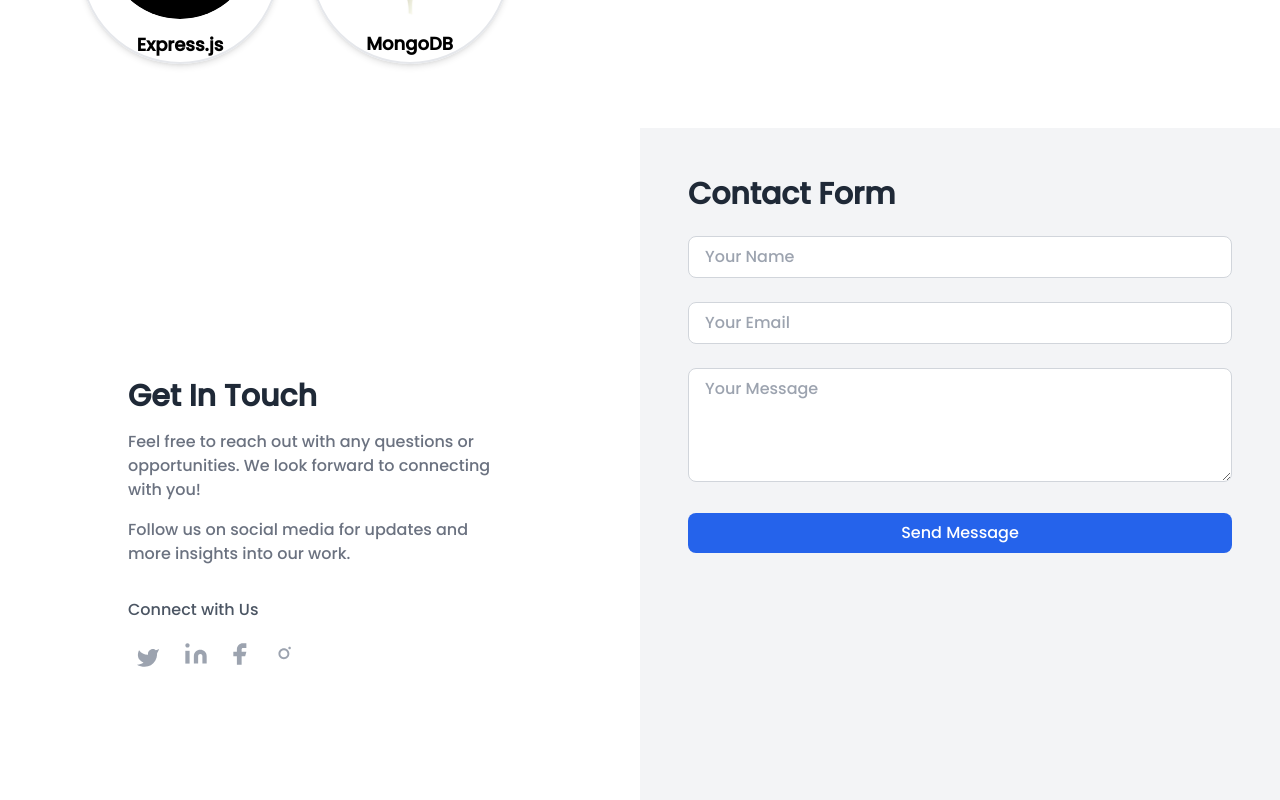
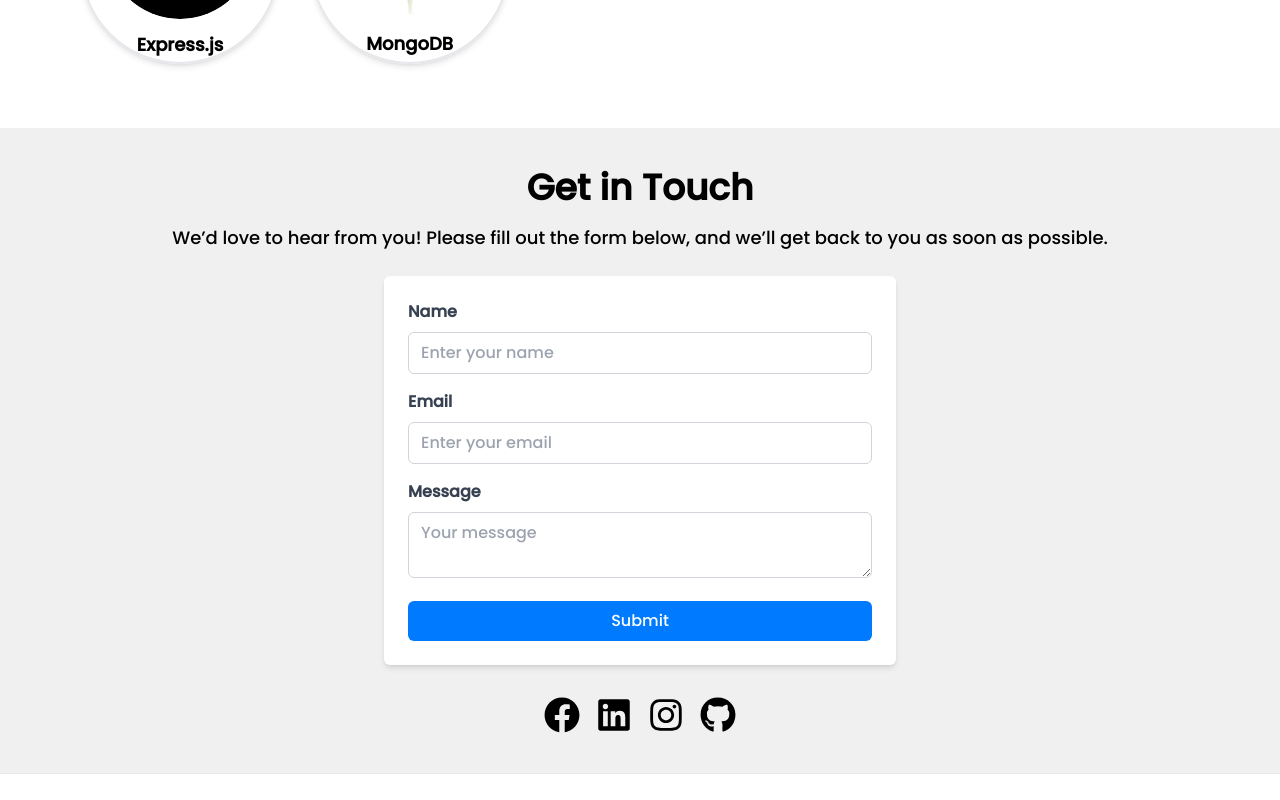
Before and after one commit to Mian-Tahir/Portfolio-Website, a React (Vite) app: page / in a window 1280 px wide. Shown: the part 4520-5320 px from the top of the page. Built offline with nearby package versions, Linux system fonts and the light colour scheme.

Commit message:
update portfolio/contact

```diff
--- a/src/components/Contact.jsx
+++ b/src/components/Contact.jsx
@@ -1,159 +1,179 @@
-import React from 'react';
+import React, { useState } from 'react';
 import { motion } from 'framer-motion';
+import { FaFacebook, FaLinkedin, FaInstagram, FaGithub } from 'react-icons/fa';
 
-const ContactUs = () => {
+const Contact = () => {
+  const [formData, setFormData] = useState({
+    name: '',
+    email: '',
+    message: '',
+  });
+
+  const [errors, setErrors] = useState({});
+
+  const handleInputChange = (e) => {
+    const { id, value } = e.target;
+    setFormData({
+      ...formData,
+      [id]: value,
+    });
+  };
+
+  const validateForm = () => {
+    const newErrors = {};
+    if (!formData.name) newErrors.name = 'Name is required';
+    if (!formData.email) newErrors.email = 'Email is required';
+    if (!formData.message) newErrors.message = 'Message is required';
+    return newErrors;
+  };
+
+  const handleSubmit = (e) => {
+    e.preventDefault();
+    const formErrors = validateForm();
+    if (Object.keys(formErrors).length === 0) {
+      // Process the form
+      alert('Form submitted successfully!');
+      setFormData({ name: '', email: '', message: '' }); // Clear form
+    } else {
+      setErrors(formErrors);
+    }
+  };
+
   return (
-    <section className="min-h-screen bg-white sm:flex">
-  <div className="flex flex-col justify-center w-full p-8 lg:bg-white lg:px-12 xl:px-32 lg:w-1/2">
-  <motion.h1
-    className="text-2xl font-semibold text-gray-800 capitalize dark:text-white lg:text-3xl"
-    initial={{ opacity: 0, y: -50 }}
-    animate={{ opacity: 1, y: 0 }}
-    transition={{ duration: 0.6 }}
+    <div id="Contact" className="bg-[#f0f0f0] text-black py-10"> {/* Ensure the ID matches the Link component */}
+      <motion.div
+        className="container mx-auto px-4"
+        initial={{ opacity: 0 }}
+        animate={{ opacity: 1 }}
+        transition={{ duration: 0.8 }}
+      >
+        {/* Heading */}
+        <motion.h2
+          className="text-4xl font-bold mb-4 text-center"
+          whileHover={{ scale: 1.05, color: "#007bff" }}
+          transition={{ duration: 0.3 }}
         >
           Get in Touch
-  </motion.h1>
+        </motion.h2>
 
+        {/* Description */}
         <motion.p
-    className="mt-4 text-gray-500 dark:text-gray-400"
-    initial={{ opacity: 0, y: 20 }}
-    animate={{ opacity: 1, y: 0 }}
-    transition={{ duration: 0.6, delay: 0.2 }}
+          className="text-lg mb-6 text-center"
+          whileHover={{ scale: 1.05 }}
+          transition={{ duration: 0.3 }}
         >
-    Feel free to reach out with any questions or opportunities. We look forward to connecting with you!
+          We’d love to hear from you! Please fill out the form below, and we’ll get back to you as soon as possible.
         </motion.p>
 
-  <motion.p
-    className="mt-4 text-gray-500 dark:text-gray-400"
-    initial={{ opacity: 0, y: 20 }}
-    animate={{ opacity: 1, y: 0 }}
-    transition={{ duration: 0.6, delay: 0.4 }}
+        {/* Contact Form */}
+        <motion.form
+          className="max-w-lg mx-auto bg-white p-6 shadow-md rounded-md"
+          initial={{ scale: 0.9 }}
+          animate={{ scale: 1 }}
+          whileHover={{ scale: 1.02 }}
+          transition={{ duration: 0.4 }}
+          onSubmit={handleSubmit}
         >
-    Follow us on social media for updates and more insights into our work.
-  </motion.p>
+          <div className="mb-4">
+            <label className="block text-gray-700 font-bold mb-2" htmlFor="name">
+              Name
+            </label>
+            <input
+              className={`w-full px-3 py-2 border rounded-md focus:outline-none focus:border-blue-500 ${errors.name ? 'border-red-500' : 'border-gray-300'}`}
+              type="text"
+              id="name"
+              placeholder="Enter your name"
+              value={formData.name}
+              onChange={handleInputChange}
+              aria-invalid={!!errors.name}
+            />
+            {errors.name && <p className="text-red-500 text-sm">{errors.name}</p>}
+          </div>
+          <div className="mb-4">
+            <label className="block text-gray-700 font-bold mb-2" htmlFor="email">
+              Email
+            </label>
+            <input
+              className={`w-full px-3 py-2 border rounded-md focus:outline-none focus:border-blue-500 ${errors.email ? 'border-red-500' : 'border-gray-300'}`}
+              type="email"
+              id="email"
+              placeholder="Enter your email"
+              value={formData.email}
+              onChange={handleInputChange}
+              aria-invalid={!!errors.email}
+            />
+            {errors.email && <p className="text-red-500 text-sm">{errors.email}</p>}
+          </div>
+          <div className="mb-4">
+            <label className="block text-gray-700 font-bold mb-2" htmlFor="message">
+              Message
+            </label>
+            <textarea
+              className={`w-full px-3 py-2 border rounded-md focus:outline-none focus:border-blue-500 ${errors.message ? 'border-red-500' : 'border-gray-300'}`}
+              id="message"
+              placeholder="Your message"
+              value={formData.message}
+              onChange={handleInputChange}
+              aria-invalid={!!errors.message}
+            />
+            {errors.message && <p className="text-red-500 text-sm">{errors.message}</p>}
+          </div>
+          <motion.button
+            type="submit"
+            className="w-full bg-[#007bff] text-white py-2 px-4 rounded-md hover:bg-blue-700"
+            whileHover={{ scale: 1.05 }}
+            transition={{ duration: 0.3 }}
+          >
+            Submit
+          </motion.button>
+        </motion.form>
 
-  <div className="mt-6 md:mt-8">
-    <motion.h3
-      className="font-medium text-gray-600 dark:text-gray-300"
-      initial={{ opacity: 0, y: 20 }}
-      animate={{ opacity: 1, y: 0 }}
-      transition={{ duration: 0.6, delay: 0.4 }}
+        {/* Social Media Icons */}
+        <div className="flex justify-center mt-8 space-x-4">
+          <motion.a
+            aria-label="Facebook"
+            href="https://www.facebook.com/profile.php?id=100040927500381/"
+            target="_blank"
+            rel="noopener noreferrer"
+            whileHover={{ scale: 1.2 }}
+            transition={{ duration: 0.3 }}
           >
-      Connect with Us
-    </motion.h3>
-
-    <div className="flex mt-4 -mx-1.5">
-      <a
-        className="mx-1.5 dark:hover:text-blue-400 text-gray-400 transition-colors duration-300 transform hover:text-blue-500"
-        href="#"
+            <FaFacebook className="text-4xl text-black hover:text-blue-600" />
+          </motion.a>
+          <motion.a
+            aria-label="LinkedIn"
+            href="https://www.linkedin.com/in/m-tahir-mahmood?utm_source=share&utm_campaign=share_via&utm_content=profile&utm_medium=android_app/"
+            target="_blank"
+            rel="noopener noreferrer"
+            whileHover={{ scale: 1.2 }}
+            transition={{ duration: 0.3 }}
           >
-        <svg
-          className="w-10 h-10 fill-current"
-          viewBox="0 0 24 24"
-          fill="none"
-          xmlns="http://www.w3.org/2000/svg"
+            <FaLinkedin className="text-4xl text-black hover:text-blue-600" />
+          </motion.a>
+          <motion.a
+            aria-label="Instagram"
+            href="https://www.instagram.com/its_mian178?igsh=ZTR0eDVvZjlkbTk3/"
+            target="_blank"
+            rel="noopener noreferrer"
+            whileHover={{ scale: 1.2 }}
+            transition={{ duration: 0.3 }}
           >
-          <path d="M18.6668 6.67334C18.0002 7.00001 17.3468 7.13268 16.6668 7.33334C15.9195 6.49001 14.8115 6.44334 13.7468 6.84201C12.6822 7.24068 11.9848 8.21534 12.0002 9.33334V10C9.83683 10.0553 7.91016 9.07001 6.66683 7.33334C6.66683 7.33334 3.87883 12.2887 9.3335 14.6667C8.0855 15.498 6.84083 16.0587 5.3335 16C7.53883 17.202 9.94216 17.6153 12.0228 17.0113C14.4095 16.318 16.3708 14.5293 17.1235 11.85C17.348 11.0351 17.4595 10.1932 17.4548 9.34801C17.4535 9.18201 18.4615 7.50001 18.6668 6.67268V6.67334Z" />
-        </svg>
-      </a>
-
-      <a
-        className="mx-1.5 dark:hover:text-blue-400 text-gray-400 transition-colors duration-300 transform hover:text-blue-500"
-        href="#"
+            <FaInstagram className="text-4xl text-black hover:text-pink-600" />
+          </motion.a>
+          <motion.a
+            aria-label="GitHub"
+            href="https://github.com/Mian-Tahir/"
+            target="_blank"
+            rel="noopener noreferrer"
+            whileHover={{ scale: 1.2 }}
+            transition={{ duration: 0.3 }}
           >
-        <svg
-          className="w-8 h-8"
-          viewBox="0 0 24 24"
-          fill="none"
-          xmlns="http://www.w3.org/2000/svg"
-        >
-          <path d="M15.2 8.80005C16.4731 8.80005 17.694 9.30576 18.5941 10.2059C19.4943 11.1061 20 12.327 20 13.6V19.2H16.8V13.6C16.8 13.1757 16.6315 12.7687 16.3314 12.4687C16.0313 12.1686 15.6244 12 15.2 12C14.7757 12 14.3687 12.1686 14.0687 12.4687C13.7686 12.7687 13.6 13.1757 13.6 13.6V19.2H10.4V13.6C10.4 12.327 10.9057 11.1061 11.8059 10.2059C12.7061 9.30576 13.927 8.80005 15.2 8.80005Z" fill="currentColor" />
-          <path d="M7.2 9.6001H4V19.2001H7.2V9.6001Z" fill="currentColor" />
-          <path d="M5.6 7.2C6.48366 7.2 7.2 6.48366 7.2 5.6C7.2 4.71634 6.48366 4 5.6 4C4.71634 4 4 4.71634 4 5.6C4 6.48366 4.71634 7.2 5.6 7.2Z" fill="currentColor" />
-        </svg>
-      </a>
-
-      <a
-        className="mx-1.5 dark:hover:text-blue-400 text-gray-400 transition-colors duration-300 transform hover:text-blue-500"
-        href="#"
-      >
-        <svg
-          className="w-8 h-8"
-          viewBox="0 0 24 24"
-          fill="none"
-          xmlns="http://www.w3.org/2000/svg"
-        >
-          <path d="M7 10.2222V13.7778H9.66667V20H13.2222V13.7778H15.8889L16.7778 10.2222H13.2222V8.44444C13.2222 8.2087 13.3159 7.9826 13.4826 7.81591C13.6493 7.64921 13.8754 7.55556 14.1111 7.55556H16.7778V4H14.1111C12.9324 4 11.8019 4.46825 10.9684 5.30175C10.1349 6.13524 9.66667 7.2657 9.66667 8.44444V10.2222H7Z" fill="currentColor" />
-        </svg>
-      </a>
-
-      <a
-        className="mx-1.5 dark:hover:text-blue-400 text-gray-400 transition-colors duration-300 transform hover:text-blue-500"
-        href="#"
-      >
-        <svg
-          className="w-8 h-8"
-          viewBox="0 0 24 24"
-          fill="none"
-          xmlns="http://www.w3.org/2000/svg"
-        >
-          <path d="M11.9294 7.72275C9.65868 7.72275 7.82715 9.55428 7.82715 11.825C7.82715 14.0956 9.65868 15.9271 11.9294 15.9271C14.2 15.9271 16.0316 14.0956 16.0316 11.825C16.0316 9.55428 14.2 7.72275 11.9294 7.72275ZM11.9294 14.4919C10.462 14.4919 9.26239 13.2959 9.26239 11.825C9.26239 10.354 10.4584 9.15799 11.9294 9.15799C13.4003 9.15799 14.5963 10.354 14.5963 11.825C14.5963 13.2959 13.3967 14.4919 11.9294 14.4919ZM17.1562 7.55495C17.1562 8.08692 16.7277 8.51178 16.1994 8.51178C15.6674 8.51178 15.2425 8.08335 15.2425 7.55495C15.2425 7.02656 15.6711 6.6017 16.1994 6.6017C16.7277 6.6017 17.1562 7.02656 17.1562 7.55495Z" fill="currentColor" />
-        </svg>
-      </a>
+            <FaGithub className="text-4xl text-black hover:text-gray-700" />
+          </motion.a>
         </div>
+      </motion.div>
     </div>
-</div>
-
-      <div className="lg:w-1/2 lg:bg-gray-100 lg:dark:bg-gray-800">
-        <div className="p-8 lg:p-12">
-          <motion.h2
-            className="text-2xl font-semibold text-gray-800 dark:text-white lg:text-3xl"
-            initial={{ opacity: 0, y: -50 }}
-            animate={{ opacity: 1, y: 0 }}
-            transition={{ duration: 0.6 }}
-          >
-            Contact Form
-          </motion.h2>
-
-          <motion.form
-  className="mt-6"
-  initial={{ opacity: 0 }}
-  animate={{ opacity: 1 }}
-  transition={{ duration: 0.6, delay: 0.2 }}
->
-  <div className="grid grid-cols-1 gap-6 ">
-    <input
-      type="text"
-      placeholder="Your Name"
-      className="w-full px-4 py-2 border border-gray-300 rounded-lg dark:border-gray-600 dark:bg-gray-700 dark:text-white"
-      required
-    />
-    <input
-      type="email"
-      placeholder="Your Email"
-      className="w-full px-4 py-2 border border-gray-300 rounded-lg dark:border-gray-600 dark:bg-gray-700 dark:text-white"
-      required
-    />
-  </div>
-
-  <textarea
-    placeholder="Your Message"
-    rows="4"
-    className="w-full mt-6 px-4 py-2 border border-gray-300 rounded-lg dark:border-gray-600 dark:bg-gray-700 dark:text-white"
-    required
-  ></textarea>
-
-  <button
-    type="submit"
-    className="w-full mt-6 px-4 py-2 text-white bg-blue-600 rounded-lg hover:bg-blue-700 focus:outline-none focus:ring-2 focus:ring-blue-500 dark:bg-blue-500 dark:hover:bg-blue-600"
-  >
-    Send Message
-  </button>
-</motion.form>
-        </div>
-      </div>
-    </section>
   );
 };
 
-export default ContactUs;
+export default Contact;
```
Also changed, not shown: src/components/PortFolio.jsx (+51 -13 lines). Lines whose indentation alone changed are shown as unchanged.
